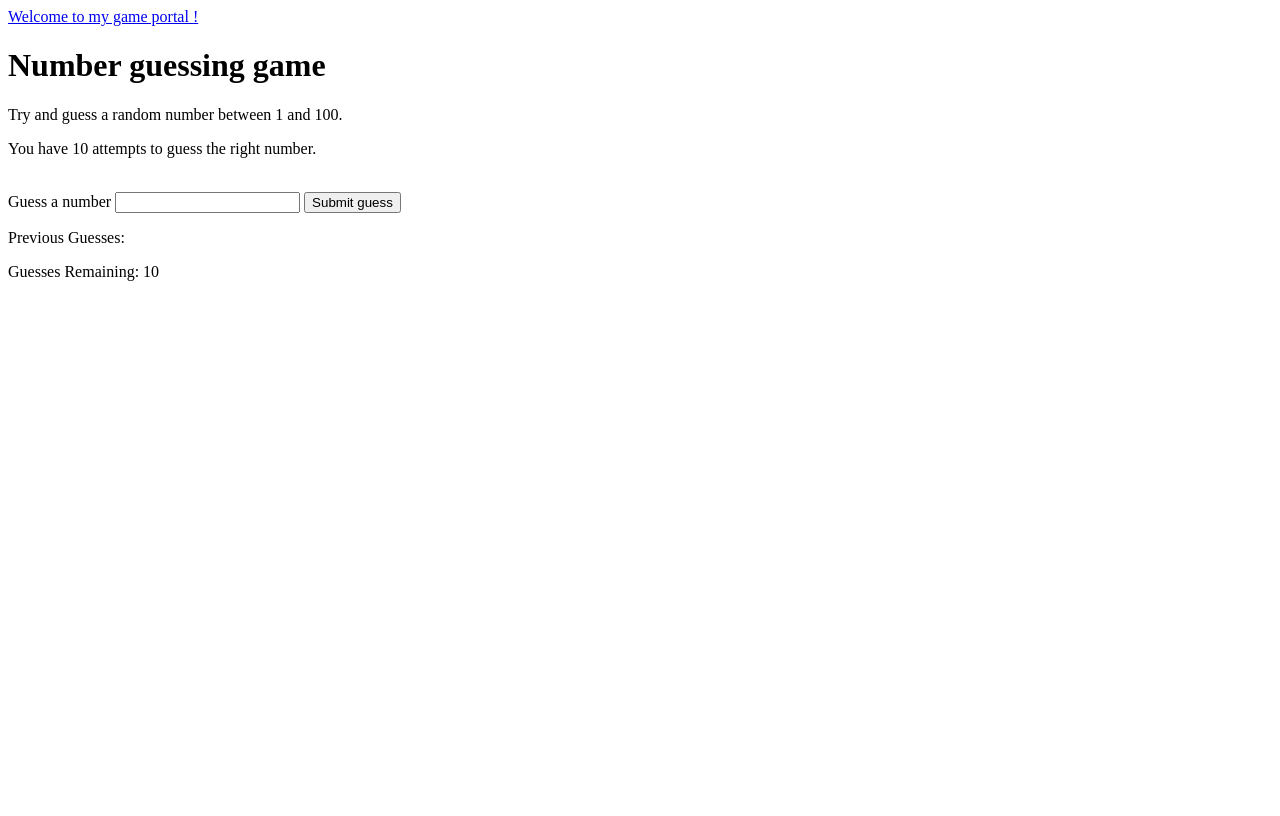
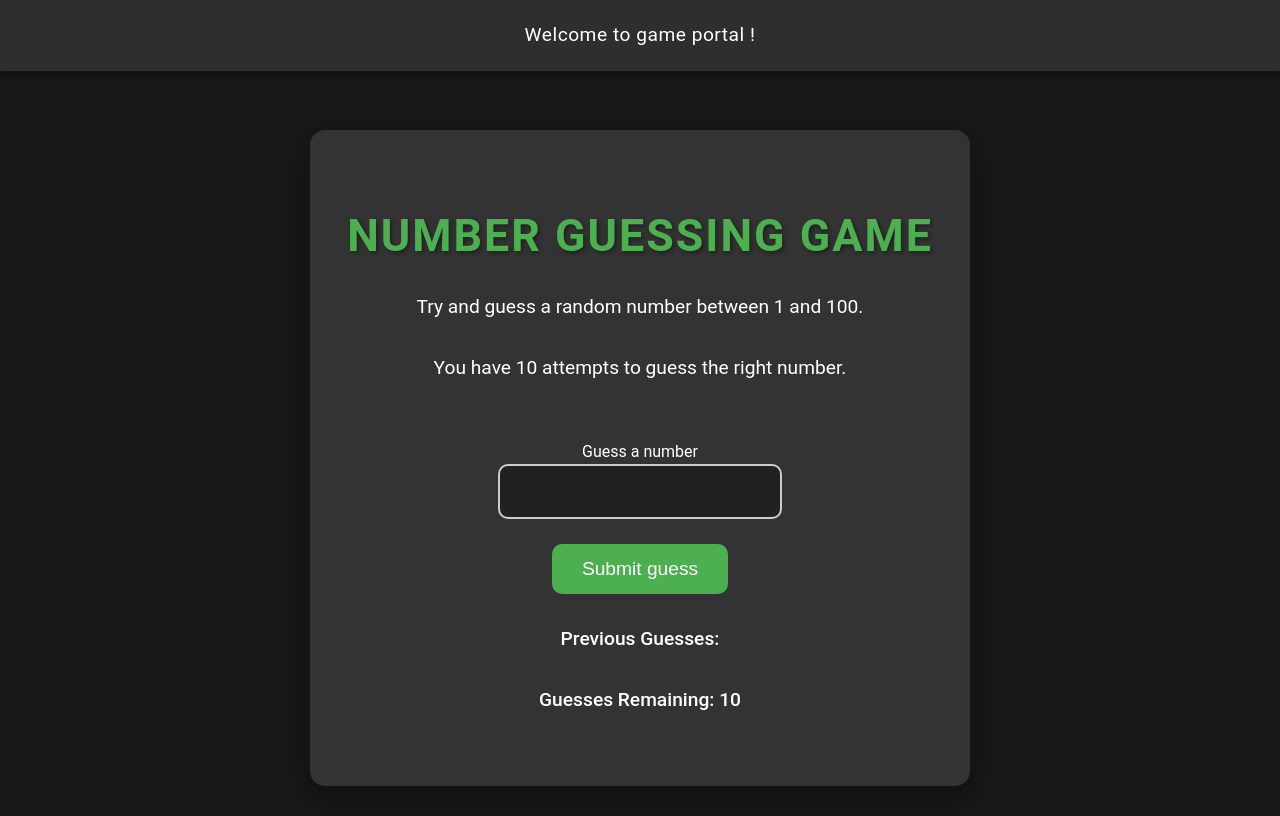
Before and after one commit to Vishallokhande8788/Number-guessing-game, a website built with Vite: page index.html in a window 1280 px wide. Built offline with nearby package versions, Linux system fonts and the light colour scheme.

Commit message:
styling for ui

```diff
--- a/index.html
+++ b/index.html
@@ -6,10 +6,11 @@
     <meta http-equiv="X-UA-Compatible" content="ie=edge" />
     <title>Number Guessing Game</title>
     <link rel="stylesheet" href="style.css" />
+    <link rel="icon" href="guess.jpeg" />
   </head>
   <body>
     <nav>
-      <a href="/" aria-current="page">Welcome to my game portal !</a>
+      <a href="/" aria-current="page">Welcome to  game portal !</a>
 
     </nav>
 
--- a/style.css
+++ b/style.css
@@ -0,0 +1,177 @@
+Global Styles
+* {
+    margin: 0;
+    padding: 0;
+    box-sizing: border-box;
+}
+
+body {
+    background-color: #181818;
+    color: #fff;
+    font-family: 'Roboto', sans-serif;
+    line-height: 1.6;
+    display: flex;
+    justify-content: center;
+    align-items: center;
+    min-height: 100vh;
+    text-align: center;
+    flex-direction: column;
+}
+
+nav {
+    display: flex;
+    justify-content: center;
+    align-items: center;
+    background-color: #2e2e2e;
+    width: 100%;
+    padding: 20px 0;
+    box-shadow: 0 4px 10px rgba(0, 0, 0, 0.3);
+    position: fixed;
+    top: 0;
+    z-index: 1000;
+}
+
+nav a {
+    color: #fff;
+    margin: 0 25px;
+    font-size: 1.2rem;
+    text-decoration: none;
+    letter-spacing: 0.5px;
+    transition: color 0.3s ease, transform 0.3s ease;
+}
+
+nav a:hover {
+    color: #4CAF50;
+    transform: scale(1.05);
+}
+
+/* Wrapper and Heading */
+#wrapper {
+    background-color: #333;
+    border-radius: 15px;
+    width: 90%;
+    max-width: 600px;
+    padding: 40px 30px;
+    margin-top: 100px; /* To avoid overlap with fixed nav */
+    box-shadow: 0 10px 30px rgba(0, 0, 0, 0.4);
+    animation: fadeIn 1s ease-out;
+}
+
+@keyframes fadeIn {
+    0% { opacity: 0; }
+    100% { opacity: 1; }
+}
+
+h1 {
+    font-size: 2.8rem;
+    font-weight: 700;
+    color: #4CAF50;
+    margin-bottom: 20px;
+    letter-spacing: 2px;
+    text-transform: uppercase;
+    text-shadow: 2px 2px 4px rgba(0, 0, 0, 0.4);
+}
+
+p {
+    font-size: 1.2rem;
+    margin-bottom: 30px;
+}
+
+/* Form Styling */
+.form {
+    display: flex;
+    flex-direction: column;
+    align-items: center;
+}
+
+#guessField {
+    padding: 15px;
+    font-size: 1.1rem;
+    width: 60%;
+    max-width: 250px;
+    margin-bottom: 25px;
+    border-radius: 10px;
+    border: 2px solid #ccc;
+    background-color: #212121;
+    color: #fff;
+    outline: none;
+    transition: border 0.3s ease, box-shadow 0.3s ease;
+}
+
+#guessField:focus {
+    border-color: #4CAF50;
+    box-shadow: 0 0 10px rgba(76, 175, 80, 0.7);
+}
+
+.guessSubmit {
+    padding: 14px 30px;
+    font-size: 1.2rem;
+    background-color: #4CAF50;
+    color: white;
+    border: none;
+    border-radius: 10px;
+    cursor: pointer;
+    transition: background-color 0.3s, transform 0.2s ease-in-out;
+}
+
+.guessSubmit:hover {
+    background-color: #45a049;
+    transform: scale(1.05);
+}
+
+/* Result Section */
+.resultParas {
+    margin-top: 30px;
+    font-size: 1.2rem;
+    font-weight: 500;
+    color: #fff;
+}
+
+.lowOrHi {
+    font-weight: bold;
+    color: #f44336;
+    margin-top: 10px;
+}
+
+.guesses {
+    font-weight: bold;
+    color: #ddd;
+    font-size: 1.1rem;
+}
+
+/* Responsive Design */
+@media (max-width: 768px) {
+    h1 {
+        font-size: 2.5rem;
+    }
+
+    #guessField {
+        width: 70%;
+    }
+
+    .guessSubmit {
+        width: 70%;
+    }
+
+    p {
+        font-size: 1.1rem;
+    }
+}
+
+@media (max-width: 480px) {
+    h1 {
+        font-size: 2rem;
+    }
+
+    #guessField {
+        width: 80%;
+    }
+
+    .guessSubmit {
+        width: 80%;
+    }
+
+    p {
+        font-size: 1rem;
+    }
+}
```
Also changed, not shown: public/guess.jpeg (added).
